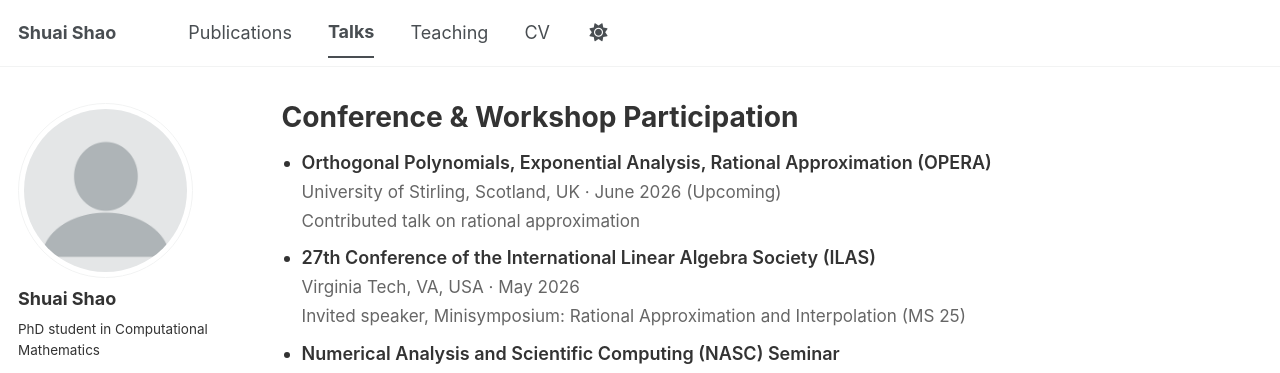
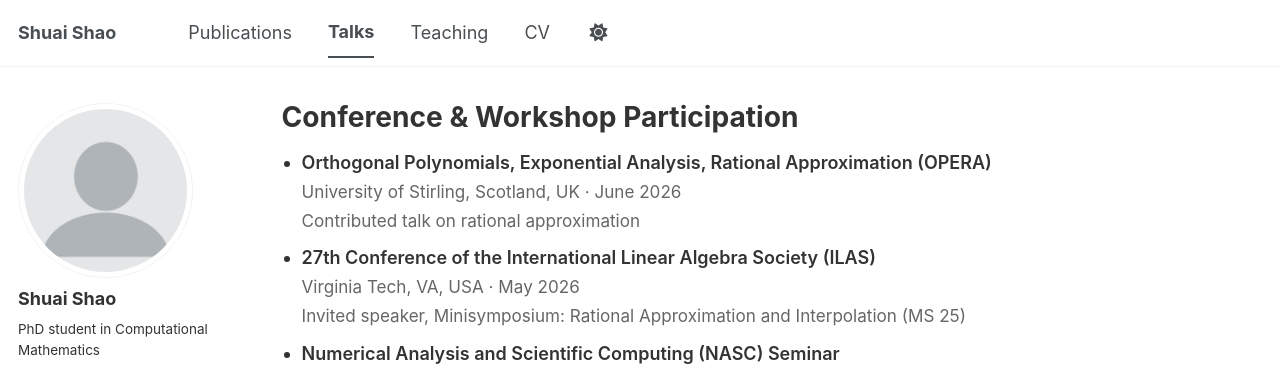
Before and after one commit to ShuaiShao-1203/ShuaiShao-1203.github.io, a Jekyll site: the page built from _pages/talks.html, in a window 1280 px wide. Shown: the top 373 px of the page. Built offline with Jekyll 4.4.1, drawn with Linux system fonts in a browser that asks for light colours; some web fonts are replaced; a script bundle is joined from its source files by our own code; library files that are not in the unit come from our copies.

Commit message:
Update talks.html

```diff
--- a/_pages/talks.html
+++ b/_pages/talks.html
@@ -33,7 +33,7 @@
 <ul>
   <li>
     <span class="title">Orthogonal Polynomials, Exponential Analysis, Rational Approximation (OPERA)</span><br>
-    <span class="meta">University of Stirling, Scotland, UK · June 2026 (Upcoming)</span><br>
+    <span class="meta">University of Stirling, Scotland, UK · June 2026 </span><br>
     <span class="meta">Contributed talk on rational approximation</span>
   </li>
 
```
